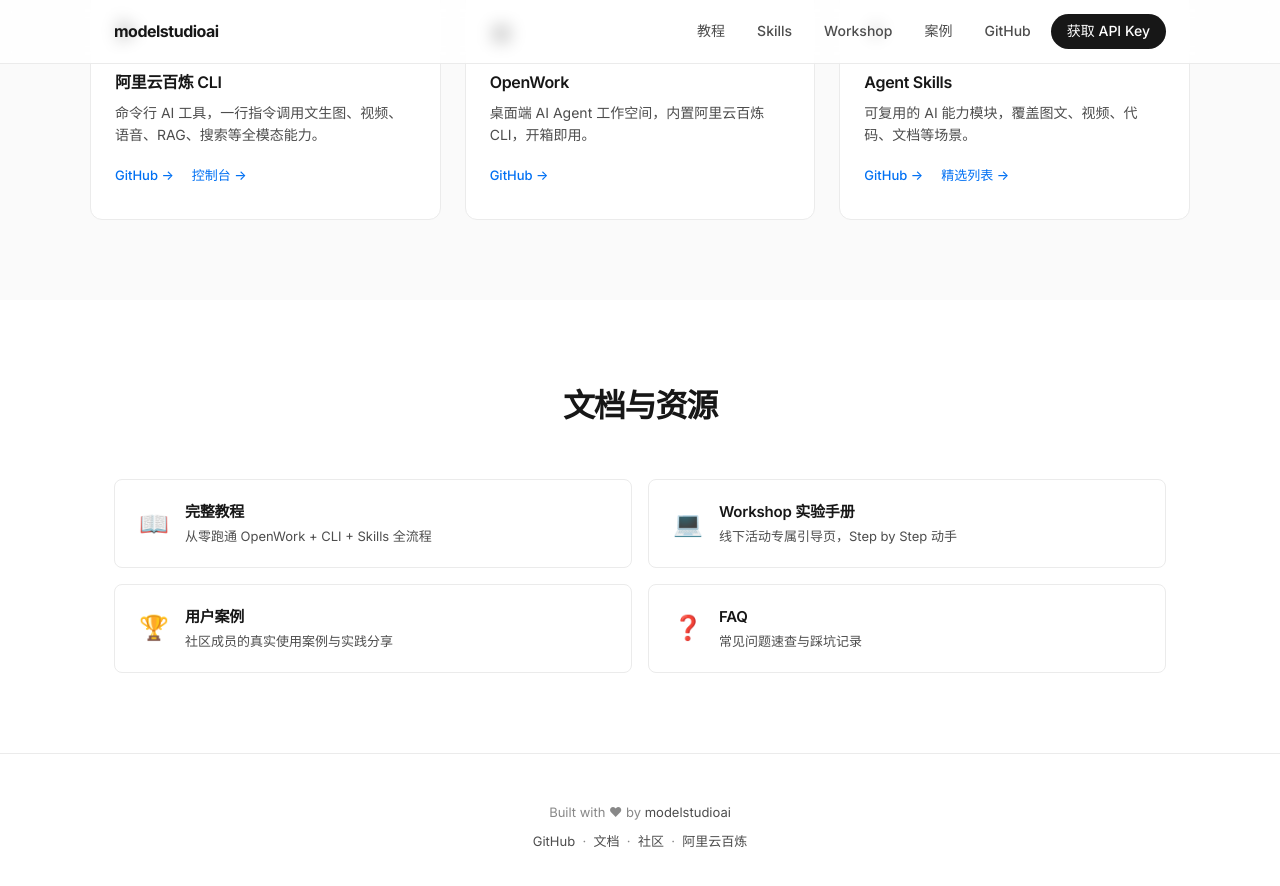
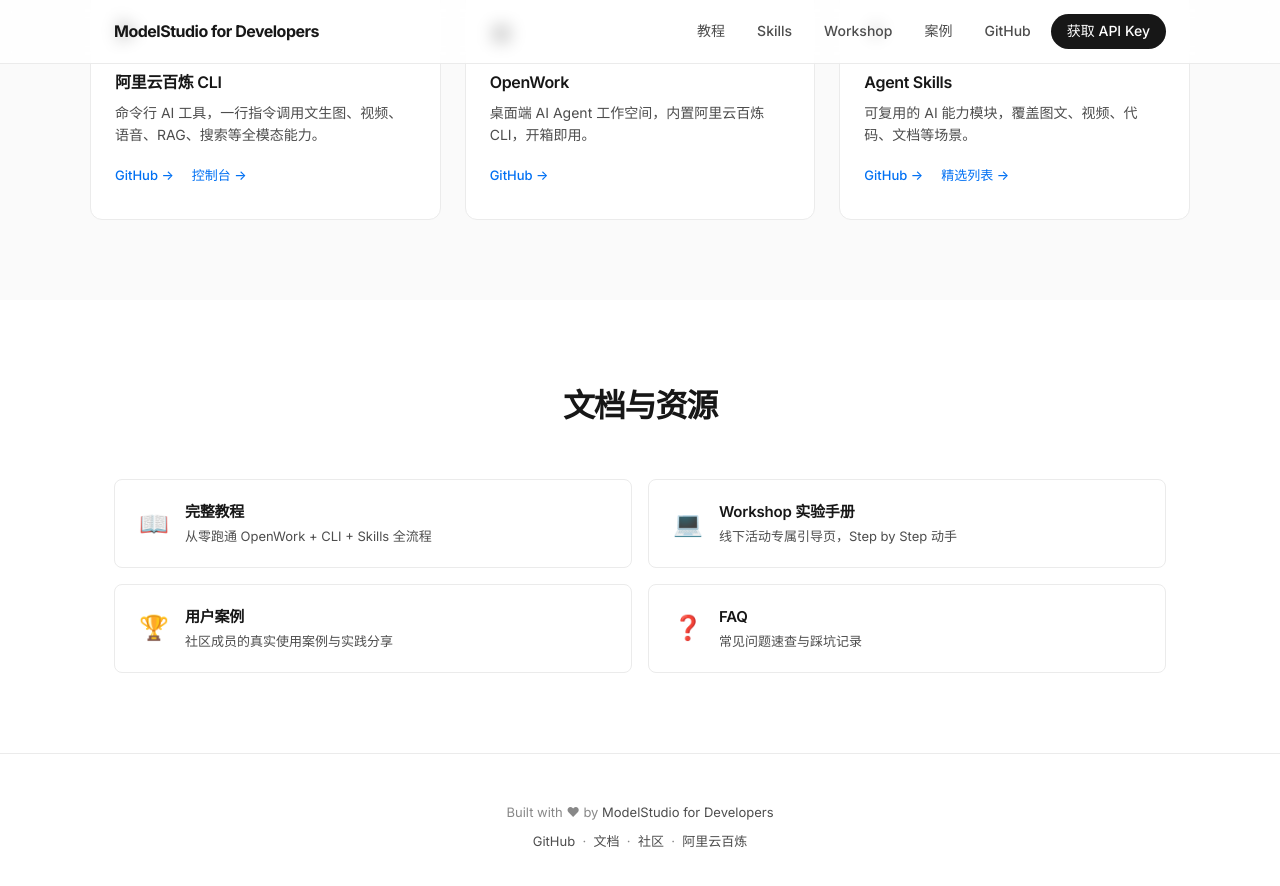
Before and after one commit to joeytoday/modelstudioai.github.io, a Jekyll site: the page built from index.md, in a window 1280 px wide and 900 px high, scrolled down 1173 px. Shown: the top 886 px of the window. Built offline with Jekyll 4.4.1, drawn with Linux system fonts in a browser that asks for light colours.

Commit message:
fix: update logo to 'ModelStudio for Developers' in _layouts/home.html

```diff
--- a/_layouts/home.html
+++ b/_layouts/home.html
@@ -115,7 +115,7 @@ body { font-family: var(--font-sans); color: var(--ink); line-height: 1.6; backg
 
 <nav class="nav">
   <div class="nav-inner">
-    <a href="/" class="nav-logo">modelstudioai</a>
+    <a href="/" class="nav-logo">ModelStudio for Developers</a>
     <div class="nav-links">
       <a href="/guide/">教程</a>
       <a href="/skills/">Skills</a>
@@ -213,7 +213,7 @@ body { font-family: var(--font-sans); color: var(--ink); line-height: 1.6; backg
 </section>
 
 <footer class="footer">
-  <p>Built with &hearts; by <a href="https://github.com/modelstudioai" target="_blank">modelstudioai</a></p>
+  <p>Built with &hearts; by <a href="https://github.com/modelstudioai" target="_blank">ModelStudio for Developers</a></p>
   <p style="margin-top:8px;">
     <a href="https://github.com/modelstudioai" target="_blank">GitHub</a> &nbsp;&middot;&nbsp;
     <a href="/guide/">文档</a> &nbsp;&middot;&nbsp;
```
